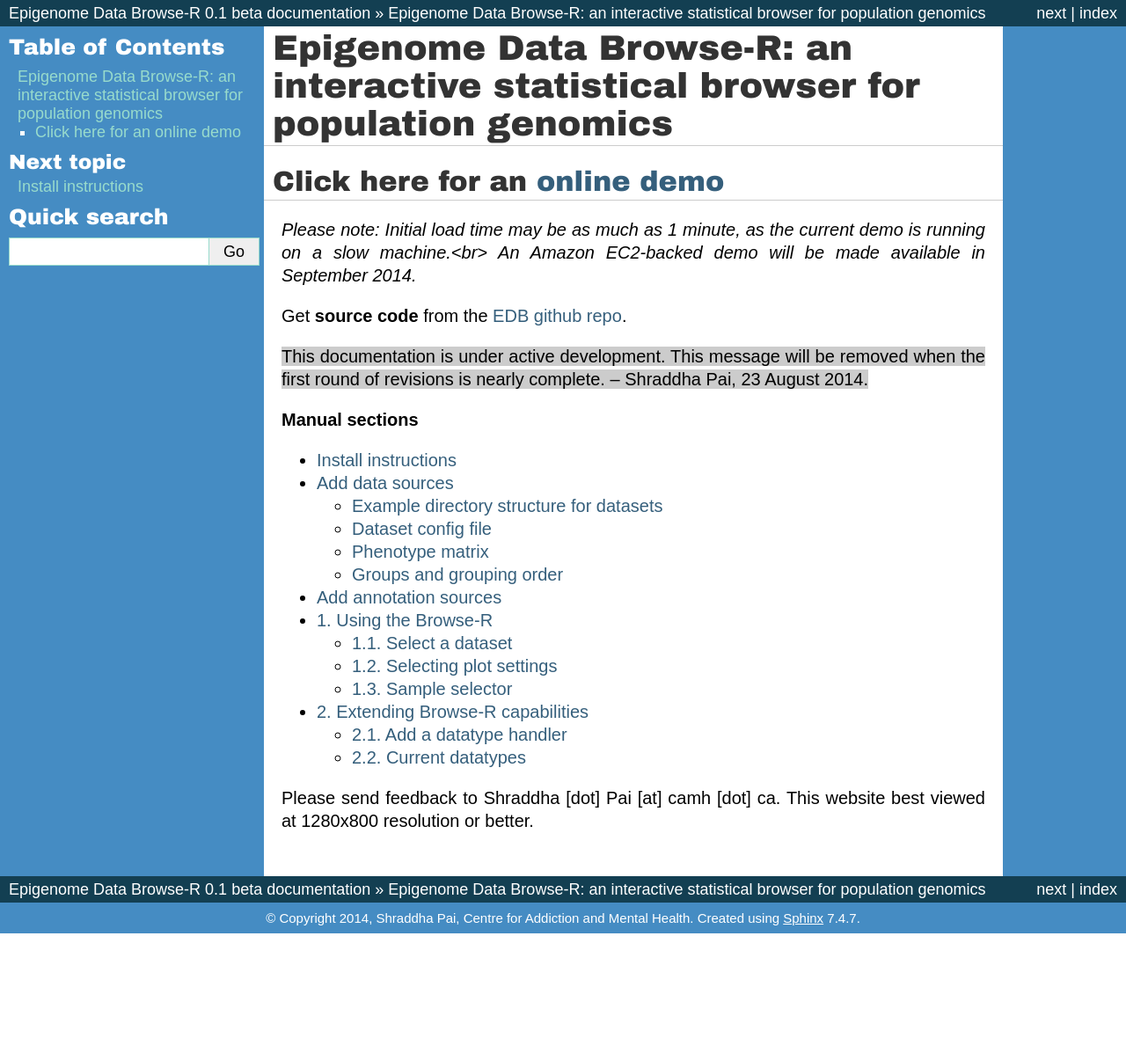
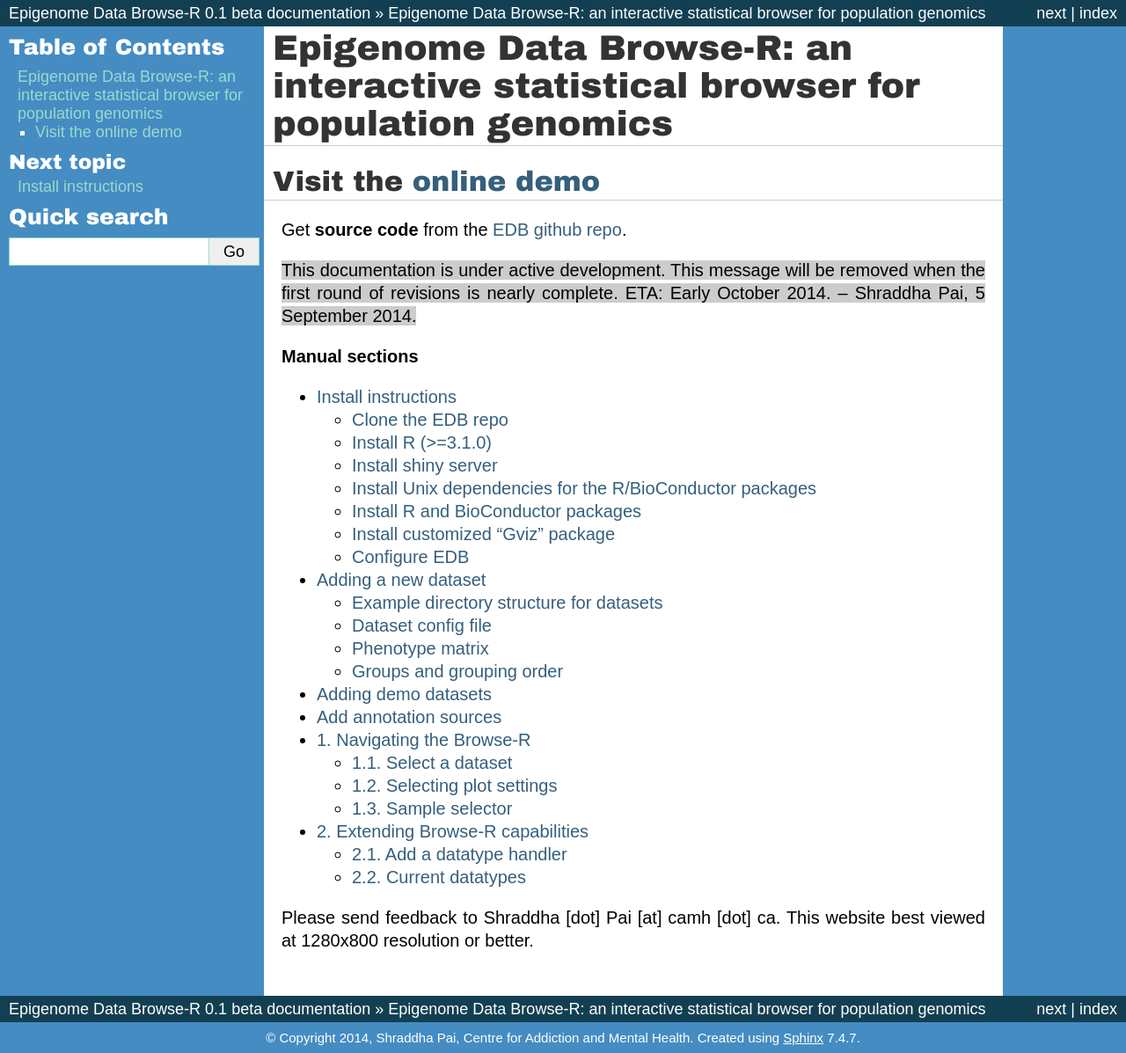
Before and after one commit to shraddhapai/shiny-data-browseR, a Sphinx documentation site: the page built from docs/index.rst, in a window 1280 px wide. Shown: the whole page at 88% size. Built offline with Sphinx 7.4.7, drawn with Linux system fonts in a browser that asks for light colours; before the commit the page ends 1061 px from its top, so only the background shows below that; some of the changed lines change nothing that is shown.

Commit message:
Installation section for Ubuntu completed. Demo dataset addition in progress

```diff
--- /dev/null
+++ b/docs/add_dataset.rst
@@ -0,0 +1,159 @@
+.. _add_dataset:
+
+.. toctree::
+	:maxdepth: 2
+	:numbered:
+
+========================
+Adding a new dataset
+========================
+
+In the previous section, we walked through the installation of the EDB software. Now we will continue by adding datasets.
+In this section, we will go through the steps to add a dataset.
+
+
+
+To add a new dataset to the browser, you need to setup the following:
+
+#. *dataset config file*: A dataset-specific config file containing all basic informatino about the dataset
+#. *phenotype matrix*: A tab-delimited text file containing a table of sample-wise metadata and location of sample-wise data file. See section X.XX for details.
+#. *data*: The data itself - e.g. sample-wise epigenetic measures. Currently this data is expected to be in bigwig format; future releases of the browser are expected to support other file formats.
+#. *group order*: A file indicating the order in which elements of a group are assigned colours in the browser. For example, a timeseries experiment may find it useful to cause the first timepoint to be plotted as first in the series, the second timepoint as second in a series. etc., rather than rely on alphanumeric ordering of the filenames. This is the file where the relative ordering of category members is specified.
+
+**Note: The browser expects all dataset config files to be located in a single directory.**
+The location of this directory is specified in "config_location.txt", which is located in the directory from which the app is run: e.g. */var/shiny-server/www/Shiny_BrowseR*
+
+Example directory structure for datasets
+----------------------------------------------------------
+
+.. _add-data-exampledir:
+
+*TODO Mention no constraint to have data in this structure, as links are provided for data files in phenotype matrix and config files can be symlinked.*
+In this example we have two datasets, one showing epigenetic dynamics in mouse brain development and the other, for human. Here, :code:`config_location.txt` points to a directory which also contains all browser-related metadata and the data files themselves::
+
+	<config_location_points_here>
+		 |
+		 |---- mouseBrainDev_config.txt *symlink*
+		 |---- humanBrainDNAMethylome_config.txt *symlink*
+		 |---- mouseBrainDev/
+		 		|---- config.txt
+				|---- pheno.txt
+				|---- group_order.txt
+				|---- data
+					  |---- GSM123456_mm9.bw
+					  |---- GSM654321_mm9.bw
+					  | ...
+					  |---- GSM9999_mm9.bw
+		 |---- humanBrainDNAMethylome/
+		 		|---- config.txt
+				|---- pheno.txt
+				|---- group_order.txt
+				|---- data
+					  |----
+					  |---- PCW4.bw
+					  |---- midGestation_Cortex.bw
+					  | ...
+					  |---- PostPuberty_AnteriorCingulateCortex.bw
+	     |----anno
+
+
+*TODO: Turn above into a graphic?*
+
+Dataset config file
+-----------------------
+
+.. _add-data-config:
+
+This file contains metadata about the dataset in general. It is a tab-delimited file with two columns: a key (controlled word) and value.
+Currently, all these fields are required:
+* ``name``: dataset name
+* ``name_color``
+* ...
+* ``datatype``: Values should be one of: ``[bigwig | BSseq]``. Indicates how data should be processed; most single continuous traces (e.g. coverage, tiling microarrays) can use the 'bigwig' setting.
+
+:ref:`Back to top <add_dataset>`
+
+Phenotype matrix
+------------------------
+
+.. _add-data-pheno:
+
+This tab-delimited file contains sample-wise metadata, including locations of data files. Each row should contain data for one sample, and each column should contain a unique type of metadata. Column order is unimportant to the browser.
+The browser expects the following columns, named exactly in this way:
+
+* sampleName *TODO or is it SampleID? Look it up!*
+* bigDataURL: Location of data file
+* all grouping columns as described in the :ref:`grouping order <add-data-grouping>` file.
+
+Groups and grouping order
+---------------------------
+
+.. _add-data-grouping:
+
+The :code:`group_order.txt` file is a tab-delimited file containing a table of two columns:
+#. groupID: Group name, must match a column name in the phenotype matrix
+#. groupOrder: Order in which group members must be shown. Comma-separated collection of values. **All values for a given group must be specified here. The browser will return an error if any additional group members are found in the phenotype table but are not listed here.**
+
+In addition to these groups, the browser allows a non-grouping option - i.e. viewing sample-specific data - with "Grouping: (none)".
+
+As an example::
+
+	groupID	groupOrder
+	Tissue	Brain,Sperm
+	Diagnosis	Control,Schizophrenia,Bipolar disorder
+	TimeOfSampling	Before_Treatment,During_Treatment,After_Treatment
+
+For this dataset, the browser would show 4 grouping options: Tissue, Diagnosis, TimeOfSampling, (none).
+
+ :ref:`Back to top <add_dataset>`
+
+=========================
+Adding demo datasets
+=========================
+*This section is added for completeness. Demo datasets have not yet been made publicly available. - SP 5 Sep 2014.*
+
+In this example, the demo data and config files are contained in a directory named "Shiny_BrowseR_Github_data".
+
+From the source machine, rsync the datasets to the machine where the EDB instance will be hsoted. Here we copy it to our user's home directory.
+
+.. code-block:: none
+
+	rsync -avL --progress Shiny_BrowseR_Github_data $DEST_MACHINE:/home/<user>/.
+
+On the destination machine, we update the path in the metadata files to reflect the path on our new machine. **Replace the substitution sed command with one relevant to your source and destination paths.**
+
+Below we update the paths in the data dirs as well as the annotation directory (anno/hg19).
+
+.. code-block:: none
+
+	cd ~/Shiny_BrowseR_Github_data
+	rm *_config.txt
+	cd mTAG_BrainSperm
+	sed -i 's/\/src\/path\/dir/\/dest\/path/g' *.txt
+	cd ../ListerEcker_2013
+	sed -i 's/\/src\/path\/dir/\/dest\/path/g' *.txt
+	cd ../anno/hg19
+	sed -i 's/\/src\/path\/dir/\/dest\/path/g' anno_config.txt
+
+Create a symlink to dataset-specific config files in the data directory
+
+We change ``/srv/shiny-server/EDB/config_location.txt`` to point to our new data directory path: ``/home/<user>/Shiny_BrowseR_Github_data``
+
+
+========================
+Add annotation sources
+========================
+
+This is the directory structure for annotation sources::
+
+		 	   |------ hg19
+			   		   |------ cpgIslandExt.txt
+					   |------ cytoBandIdeo.txt
+					   |------ TxDb.Hsapiens.UCSC.hg19.refGene.sqlite
+			   |------ mm9
+			   		   |------ cpgIslandExt.txt
+					   |------ LAD_NPC_mm9.txt
+
+This is normal text again.
+
+:ref:`Back to top <add_dataset>`
--- a/docs/basic_view.rst
+++ b/docs/basic_view.rst
@@ -5,7 +5,7 @@
 	:numbered:
 
 ========================
-Using the Browse-R
+Navigating the Browse-R
 ========================
 This section provides a tour of the capabilities of the browser.
 
--- a/docs/index.rst
+++ b/docs/index.rst
@@ -12,15 +12,11 @@
 Epigenome Data Browse-R: an interactive statistical browser for population genomics
 ====================================================================================
 
-Click here for an `online demo <http://intangiblearts.org:8180>`_
+Visit the `online demo <http://edb.intangiblearts.org>`_
 ------------------------------------------------------------------
-
-*Please note: Initial load time may be as much as 1 minute, as the current demo is running on a slow machine.<br> An Amazon EC2-backed demo will be made available in September 2014.*
-
 Get **source code** from the  `EDB github repo <https://github.com/shraddhapai/shiny-data-browseR>`_.
 
-:message:`This documentation is under active development. This message will be removed when the first round of revisions is nearly complete. -- Shraddha Pai, 23 August 2014.`
-
+:message:`This documentation is under active development. This message will be removed when the first round of revisions is nearly complete. ETA: Early October 2014. -- Shraddha Pai, 5 September 2014.`
 
 **Manual sections**
 
@@ -29,9 +25,9 @@ Get **source code** from the  `EDB github repo <https://github.com/shraddhapai/s
    :numbered:
 
    install
+   add_dataset
    basic_view
    add_datatype
 
-
 Please send feedback to Shraddha [dot] Pai [at] camh [dot] ca.
 This website best viewed at 1280x800 resolution or better.
--- a/docs/install.rst
+++ b/docs/install.rst
@@ -23,8 +23,18 @@ These instructions are for a machine running Ubuntu 14.04 (LTS). I have also suc
 Each package will prompt saying something along the lines of "This package with require XYZ space. Continue [Y/n]?". Type "Y".
 
 
+Clone the EDB repo
+-------------------
+
+Ignore the first line below if your machine already has git.
+
+.. code-block:: none
+
+	sudo apt-get install git
+	git clone https://github.com/shraddhapai/shiny-data-browseR.git
+
 Install R (>=3.1.0)
-
+---------------------
 .. code-block:: none
 
 	sudo add-apt-repository ppa:marutter/rrutter
@@ -32,15 +42,7 @@ Install R (>=3.1.0)
 	sudo apt-get upgrade
 	sudo apt-get install r-base r-base-dev
 
-Install shiny server
-
-First install the R shiny package:
-
-.. code-block:: none
-
-	sudo su - \
-	-c "R -e \"install.packages('shiny', repos='http://cran.rstudio.com/')\""
-
+The following will set text-encoding preferences so your R error/status messages don't contain strange symbols.
 In ~/.profile add the following line
 
 .. code-block::  none
@@ -53,7 +55,17 @@ Then execute ~/.profile:
 
 	. ~/.profile
 
-This will set text-encoding preferences so your error messages don't contain strange symbols.
+
+Install shiny server
+---------------------
+
+First install the R shiny package:
+
+.. code-block:: none
+
+	sudo su - \
+	-c "R -e \"install.packages('shiny', repos='http://cran.rstudio.com/')\""
+
 
 Now download and install shiny-server:
 
@@ -63,150 +75,78 @@ Now download and install shiny-server:
 	wget http://download3.rstudio.org/ubuntu-12.04/x86_64/shiny-server-1.2.1.362-amd64.deb
 	sudo gdebi shiny-server-1.2.1.362-amd64.deb
 
-Install Unix packages dependencies for the R/BioConductor packages
+At this point, if you point your web browser to <myIpAddress>:3838, you should see a page like this. If you don't see this, shiny server has not been correctly installed. Debug this issue first.
+
+.. figure:: images/shiny-server-worked.png
+	:width:	500px
+	:align: center
+	:alt: Shiny server test page, viewed when browser point to <my-ip-address>:3838
+
+Install Unix dependencies for the R/BioConductor packages
+-----------------------------------
 
 .. code-block:: none
 
 	sudo apt-get install libcurl4-openssl-dev libxml2-dev
 
-Install R package dependencies
+Install R and BioConductor packages
+-----------------------------------
 
-Select your local mirror when prompted (15 for Toronto)
+Start R (be sure to start as admin):
 
 .. code-block:: none
 
-	install.packages(c("shinyBS","doMC","RColorBrewer"))
+	sudo R
 
-Install BioConductor and packages needed for EDB:
+Select your local mirror when prompted (e.g. 15 for Toronto)
+
+.. code-block:: none
+
+	install.packages(c("shinyBS","doMC","RColorBrewer","latticeExtra"))
+
+Install BioConductor and package dependencies for the modified BioC package, "Gviz".
 
 .. code-block:: none
 
 	source("http://bioconductor.org/biocLite.R")
-	biocLite("BioBase")
-	biocLite("GenomicRanges")
-	biocLite("rtracklayer")
+	biocLite(c("BioBase", "GenomicRanges", "rtracklayer", "GenomicFeatures","biovizBase","Rsamtools"))
 
-Get EDB software and install the custom Gviz package within.
+Install customized "Gviz" package
+------------------------------------
+Now that all BioC dependencies have been installed, install the 'Gviz' package included in the EDB source tree. *This modified copy of Gviz is temporary. Future versions of EDB will get an updated version of Gviz directly from BioC.*
 
-< To be continued >
-.. code-blcok:: none
+Exit R and insert the following at command line:
 
+.. code-block:: none
 
+	cd shiny-data-browser/dependencies
+	sudo R CMD INSTALL Gviz
 
+Configure EDB
+------------------------------------
 
+That's it! Installation is done. Now we configure the server.
 
-========================
-Add data sources
-========================
-To add a new dataset to the browser, you need to setup the following:
+.. code-block:: none
 
-#. *dataset config file*: A dataset-specific config file containing all basic informatino about the dataset
-#. *phenotype matrix*: A tab-delimited text file containing a table of sample-wise metadata and location of sample-wise data file. See section X.XX for details.
-#. *data*: The data itself - e.g. sample-wise epigenetic measures. Currently this data is expected to be in bigwig format; future releases of the browser are expected to support other file formats.
-#. *group order*: A file indicating the order in which elements of a group are assigned colours in the browser. For example, a timeseries experiment may find it useful to cause the first timepoint to be plotted as first in the series, the second timepoint as second in a series. etc., rather than rely on alphanumeric ordering of the filenames. This is the file where the relative ordering of category members is specified.
+	cd /srv/shiny-server
+	mkdir EDB
+	sudo cp ~/shiny-data-browseR/*.R .
+	sudo cp -r ~/shiny-data-browseR/www .
+	sudo cp -r ~/shiny-data-browseR/data_types .
+	sudo touch restart.txt
 
-**Note: The browser expects all dataset config files to be located in a single directory.**
-The location of this directory is specified in "config_location.txt", which is located in the directory from which the app is run: e.g. */var/shiny-server/www/Shiny_BrowseR*
+Now create a file named "config_location.txt" with the path to all your data configuration files. Save it. There should be no spaces before or after the path.
 
-Example directory structure for datasets
-----------------------------------------------------------
+.. code-block:: none
 
-.. _add-data-exampledir:
+	/path/to/config/file/here
 
-*TODO Mention no constraint to have data in this structure, as links are provided for data files in phenotype matrix and config files can be symlinked.*
-In this example we have two datasets, one showing epigenetic dynamics in mouse brain development and the other, for human. Here, :code:`config_location.txt` points to a directory which also contains all browser-related metadata and the data files themselves::
+At this point, you should be able to see the EDB interface in your web browser. In the image below, config_location.txt points to a dummy directory with no config files. Therefore the dropdown box for "Select a dataset" is empty.
 
-	<config_location_points_here>
-		 |
-		 |---- mouseBrainDev_config.txt *symlink*
-		 |---- humanBrainDNAMethylome_config.txt *symlink*
-		 |---- mouseBrainDev/
-		 		|---- config.txt
-				|---- pheno.txt
-				|---- group_order.txt
-				|---- data
-					  |---- GSM123456_mm9.bw
-					  |---- GSM654321_mm9.bw
-					  | ...
-					  |---- GSM9999_mm9.bw
-		 |---- humanBrainDNAMethylome/
-		 		|---- config.txt
-				|---- pheno.txt
-				|---- group_order.txt
-				|---- data
-					  |----
-					  |---- PCW4.bw
-					  |---- midGestation_Cortex.bw
-					  | ...
-					  |---- PostPuberty_AnteriorCingulateCortex.bw
-	     |----anno
+.. figure:: images/edb_before_adding_config.png
+	:width:	700px
+	:align: center
+	:alt: EDB initial page, without datasets
 
-
-*TODO: Turn above into a graphic?*
-
-Dataset config file
------------------------
-
-.. _add-data-config:
-
-This file contains metadata about the dataset in general. It is a tab-delimited file with two columns: a key (controlled word) and value.
-Currently, all these fields are required:
-* ``name``: dataset name
-* ``name_color``
-* ...
-* ``datatype``: Values should be one of: ``[bigwig | BSseq]``. Indicates how data should be processed; most single continuous traces (e.g. coverage, tiling microarrays) can use the 'bigwig' setting.
-
-:ref:`Back to top <install>`
-
-Phenotype matrix
-------------------------
-
-.. _add-data-pheno:
-
-This tab-delimited file contains sample-wise metadata, including locations of data files. Each row should contain data for one sample, and each column should contain a unique type of metadata. Column order is unimportant to the browser.
-The browser expects the following columns, named exactly in this way:
-
-* sampleName *TODO or is it SampleID? Look it up!*
-* bigDataURL: Location of data file
-* all grouping columns as described in the :ref:`grouping order <add-data-grouping>` file.
-
-Groups and grouping order
----------------------------
-
-.. _add-data-grouping:
-
-The :code:`group_order.txt` file is a tab-delimited file containing a table of two columns:
-#. groupID: Group name, must match a column name in the phenotype matrix
-#. groupOrder: Order in which group members must be shown. Comma-separated collection of values. **All values for a given group must be specified here. The browser will return an error if any additional group members are found in the phenotype table but are not listed here.
-
-In addition to these groups, the browser allows a non-grouping option - i.e. viewing sample-specific data - with "Grouping: (none)".
-
-As an example::
-
-	groupID	groupOrder
-	Tissue	Brain,Sperm
-	Diagnosis	Control,Schizophrenia,Bipolar disorder
-	TimeOfSampling	Before_Treatment,During_Treatment,After_Treatment
-
-For this dataset, the browser would show 4 grouping options: Tissue, Diagnosis, TimeOfSampling, (none).
-
- :ref:`Back to top <install>`
-
-
-========================
-Add annotation sources
-========================
-
-This is the directory structure for annotation sources::
-
-		 	   |------ hg19
-			   		   |------ cpgIslandExt.txt
-					   |------ cytoBandIdeo.txt
-					   |------ TxDb.Hsapiens.UCSC.hg19.refGene.sqlite
-			   |------ mm9
-			   		   |------ cpgIslandExt.txt
-					   |------ LAD_NPC_mm9.txt
-
-This is normal text again.
-
-:ref:`Back to top <install>`
+Great! Now let's proceed to adding our custom datasets.
```
